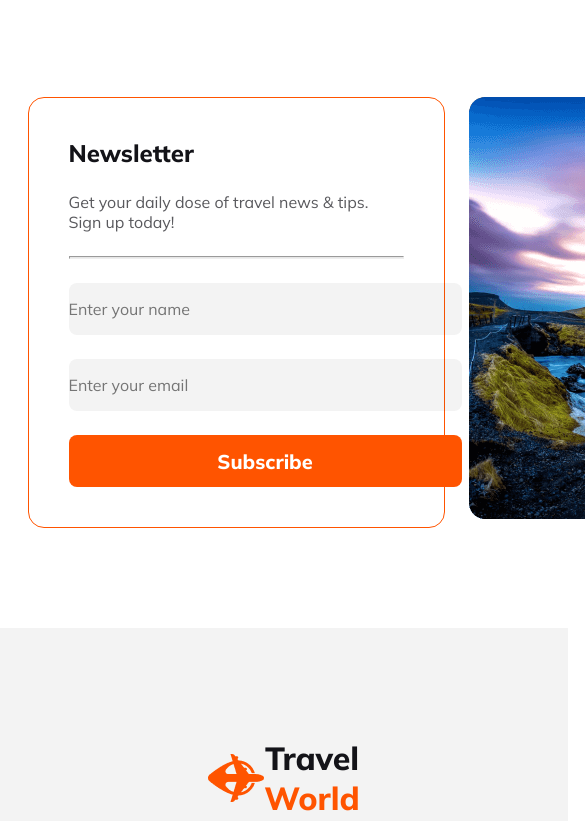
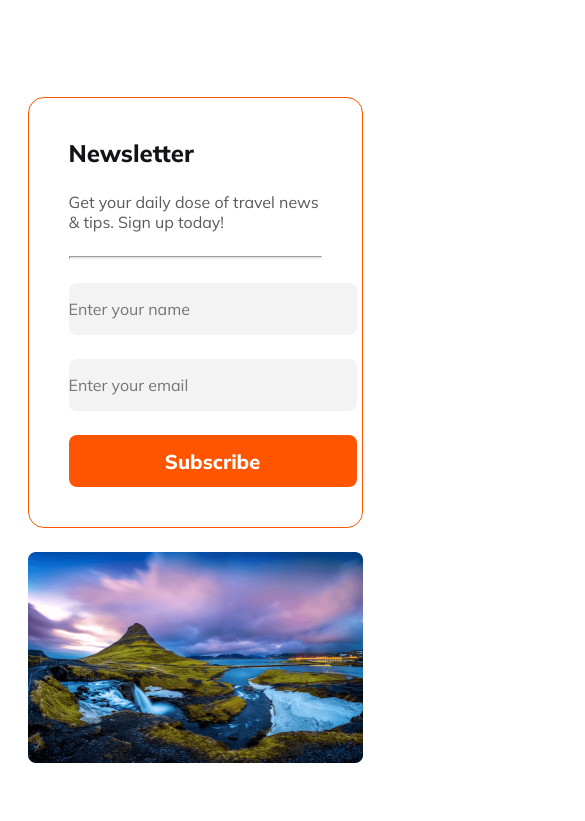
Before and after one commit to JPJakaria/jp-assignment2, a plain HTML site: page index.html in a window 390 px wide. Shown: the part 5071-5892 px from the top of the page, 585 px wide, since content can reach past the window. Drawn offline with nearby package versions, Linux system fonts and the light colour scheme.

Commit message:
Mobioe responsive 100% okk

```diff
--- a/style/responsive.css
+++ b/style/responsive.css
@@ -51,4 +51,25 @@
            .tour-pic img{
                     width:100%;
            }
+           .f-section{
+                    padding: 0 1.5rem;
+           }
+           .newsletter{
+                    flex-direction: column;
+                    width: auto;
+           }
+           .news-text{
+                    width: auto;
+           }
+           .news-img img{
+                    width:100%;
+           }
+           .news-input input{
+                    width: 288px;
+                    height: 52px;
+           }
+           .news-input button{
+                    width: 288px;
+                    height: 52px;
+           }
 }
```
